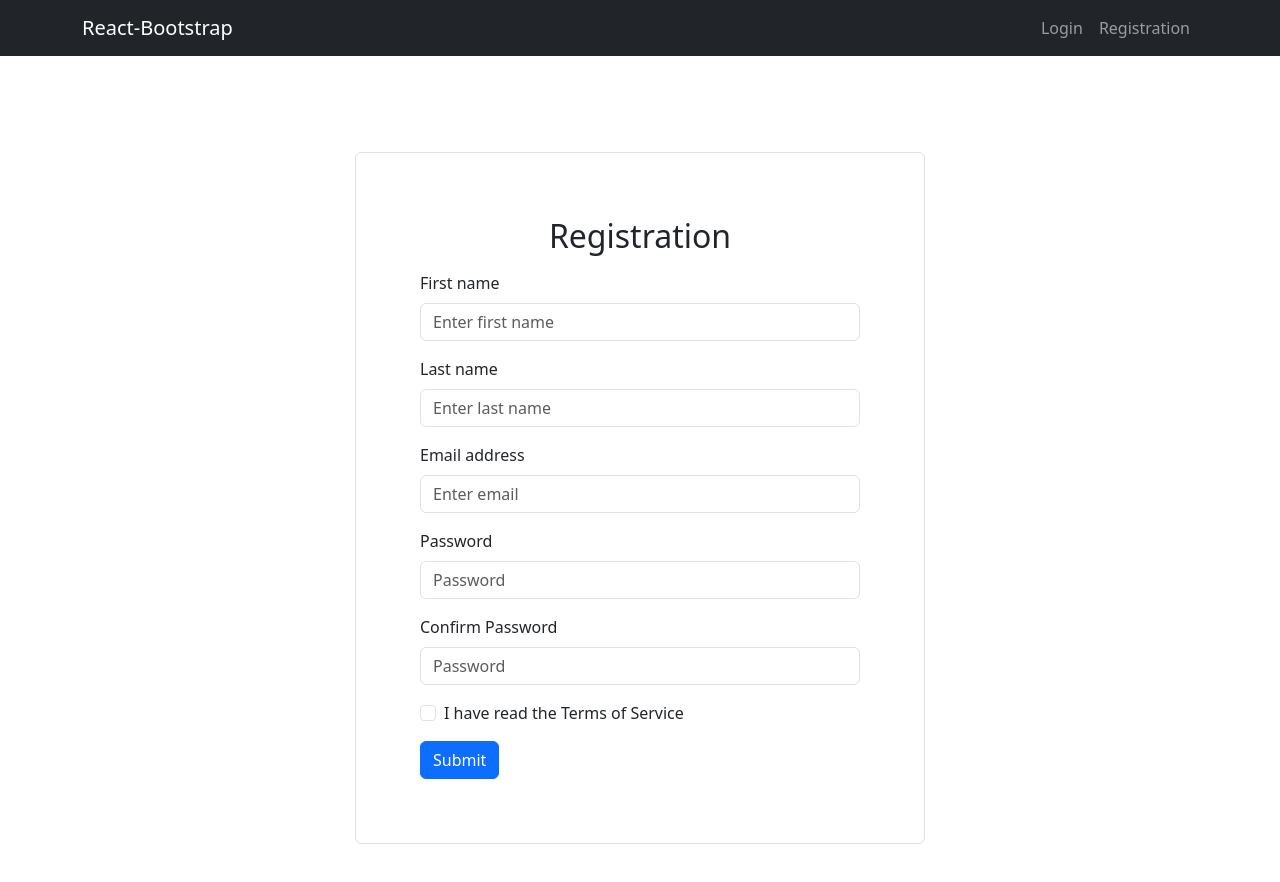
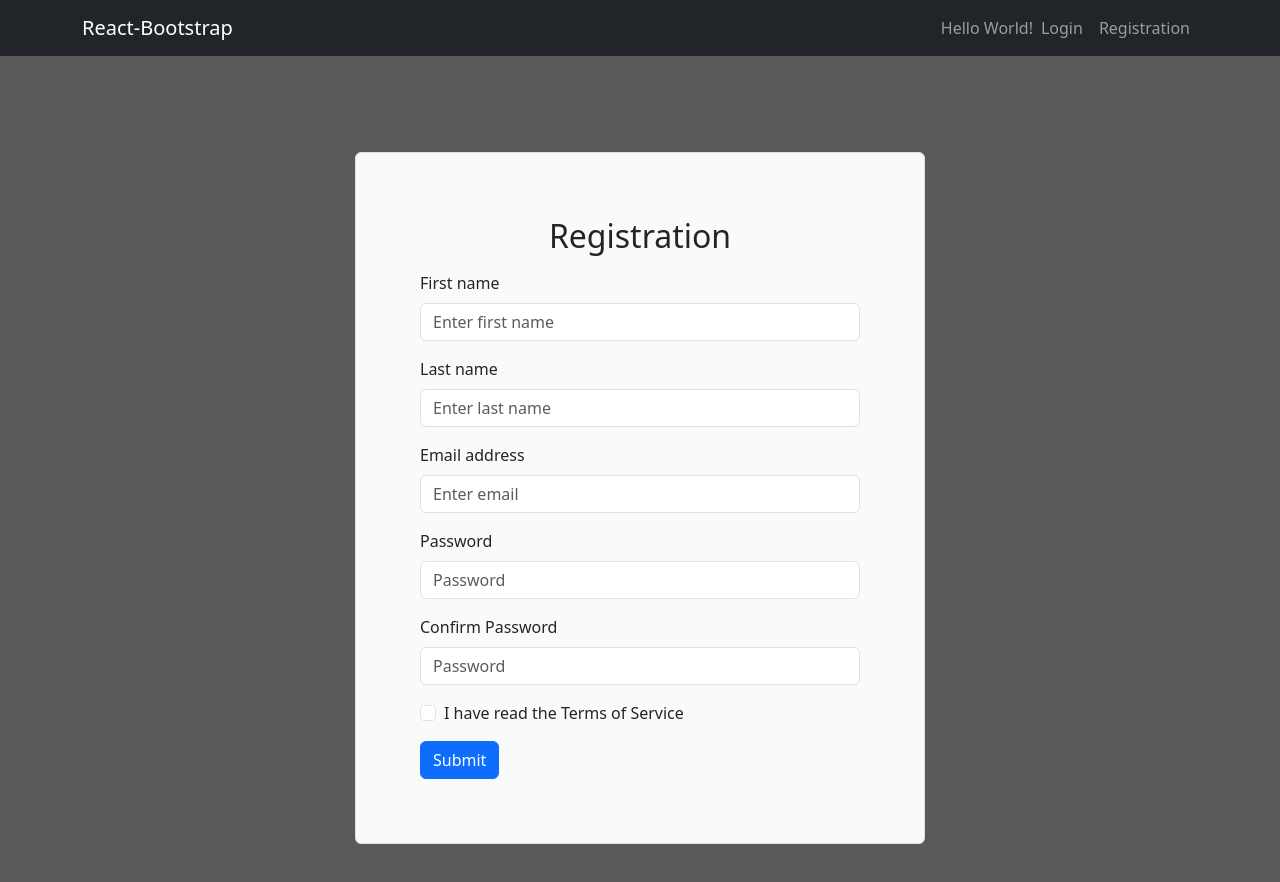
Before and after one commit to AmarilloShinLee/SYSARCH_First-Project, a React (Create React App) app: page /Registration in a window 1280 px wide. Shown: the top 882 px of the page. Built offline with nearby package versions, Linux system fonts and the light colour scheme.

Commit message:
Second Commit

```diff
--- a/src/App.css
+++ b/src/App.css
@@ -17,9 +17,9 @@
   background-color: #282c34;
   min-height: 100vh;
   display: flex;
-  flex-direction: column;
+  /* flex-direction: column; */
   align-items: center;
-  justify-content: center;
+  /* justify-content: center; */
   font-size: calc(10px + 2vmin);
   color: white;
 }
--- /dev/null
+++ b/src/NewStyle.css
@@ -0,0 +1,9 @@
+body {
+    background-color: #595959;
+}
+
+.bg-container {
+    background-color: #FAFAFA;
+    margin: 12em;
+    padding: 4em
+}
--- a/src/components/Navbar.jsx
+++ b/src/components/Navbar.jsx
@@ -10,6 +10,11 @@ const NavBar = () => {
         <Navbar.Brand href="/">React-Bootstrap</Navbar.Brand>
         <Navbar.Toggle aria-controls="basic-navbar-nav" />
         <Navbar.Collapse className='justify-content-end' id="basic-navbar-nav">
+
+          <Navbar.Text>
+            Hello World!
+          </Navbar.Text>
+
           <Nav>
             <Nav.Link href="/Login">Login</Nav.Link>
             <Nav.Link href="/Registration">Registration</Nav.Link>
--- a/src/pages/Homepage.jsx
+++ b/src/pages/Homepage.jsx
@@ -1,26 +1,41 @@
 import Container from 'react-bootstrap/esm/Container';
 import Row from 'react-bootstrap/esm/Row';
 import Col from 'react-bootstrap/esm/Col';
-import logo from '../logo.svg';
+import logo from '../pictures/logo.svg';
+import newLogo from '../pictures/circle-user.png'
 import Button from 'react-bootstrap/Button';
+import { useEffect, useState } from 'react';
 
 const HomePage = () => {
+    let title = "Welcome to the Internet!";
+
+    // UseState and UseEffect
+    // const [count, setCount] = useState(0);
+
+    // const addCount = () => {
+    //     setCount(count + 1);
+    // };
+
+    // useEffect(() => {
+    //     document.title = `You pressed 'Sign Up' ${count} times`;
+    // }, [addCount]);
+
     return (
         <div className="App">
         <header className="App-header">
             <Container>
-                <Row>
-                    <Col className='d-flex align-items-center justify-content-center'>
-                        <img src={logo} className="App-logo" alt="logo" />
+                <Row >
+                    <Col md={6} className='d-flex align-items-center justify-content-center'>
+                        <img src={newLogo} className="App-logo" alt="logo" />
                     </Col>
-                    <Col className='d-flex align-items-center justify-content-center'>
+                    <Col md={6} className='d-flex align-items-center justify-content-center'>
                         <div>
-                            <h2>Welcome to the Internet!</h2>
+                        <h2>{title}</h2>
                             <p className='text-start'>
                             Lorem ipsum dolor sit amet, consectetur adipiscing elit. Aliquam venenatis elit sit amet pretium commodo. Etiam ac scelerisque quam. Praesent ac odio erat. Phasellus quis ornare metus. Vivamus rhoncus tellus eu mi volutpat, nec convallis dolor porta.
                             </p>
-                            <Button href="/Login" variant="primary" size="lg"><b>Sign In</b></Button>{' '}
-                            <Button href="/Registration" variant="secondary" size="lg"><b>Sign Up</b></Button>
+                            <Button variant="primary" onClick={addCount} size="lg"><b>Sign In</b></Button>{' '}
+                            <Button variant="secondary" size="lg"><b>Sign Up</b></Button>
                         </div>
                     </Col>
                 </Row>
--- a/src/pages/Login.jsx
+++ b/src/pages/Login.jsx
@@ -3,12 +3,13 @@ import Form from 'react-bootstrap/Form';
 import Container from 'react-bootstrap/esm/Container';
 import Row from 'react-bootstrap/esm/Row';
 import Col from 'react-bootstrap/esm/Col';
+import '../NewStyle.css'
 
 function BasicExample() {
   return (
-    <Container>
+    <Container className="">
         <Row className="d-flex justify-content-center">
-            <Col sm="6" className="border rounded" style={{margin: "12em", padding: "4em"}}>
+            <Col xl="6" className="border rounded bg-container">
                 <Form>
                     <Form.Group>
                         <Form.Label className="d-flex justify-content-center">
@@ -30,9 +31,14 @@ function BasicExample() {
                         <Form.Check type="checkbox" label="Remember me" />
                     </Form.Group>
 
-                    <Button variant="primary" type="submit">
-                        Submit
-                    </Button>
+                    <Row>
+                        <Col>
+                        <Button variant="primary" type="submit">
+                            Submit
+                        </Button>
+                        </Col>
+                    </Row>
+
                 </Form>
             </Col>
         </Row>
--- a/src/pages/Registration.jsx
+++ b/src/pages/Registration.jsx
@@ -8,8 +8,9 @@ function BasicExample() {
   return (
     <Container>
         <Row className="d-flex justify-content-center">
-            <Col sm="6" className="border rounded" style={{margin: "6em", padding: "4em"}}>
+            <Col sm="6" className="border rounded bg-container" style={{margin: "6em", padding: "4em"}}>
                 <Form>
+
                     <Form.Group>
                         <Form.Label className="d-flex justify-content-center">
                             <h2>Registration</h2>
```
Also changed, not shown: src/pictures/circle-user.png (added), src/pictures/logo.svg (renamed from src/logo.svg).
